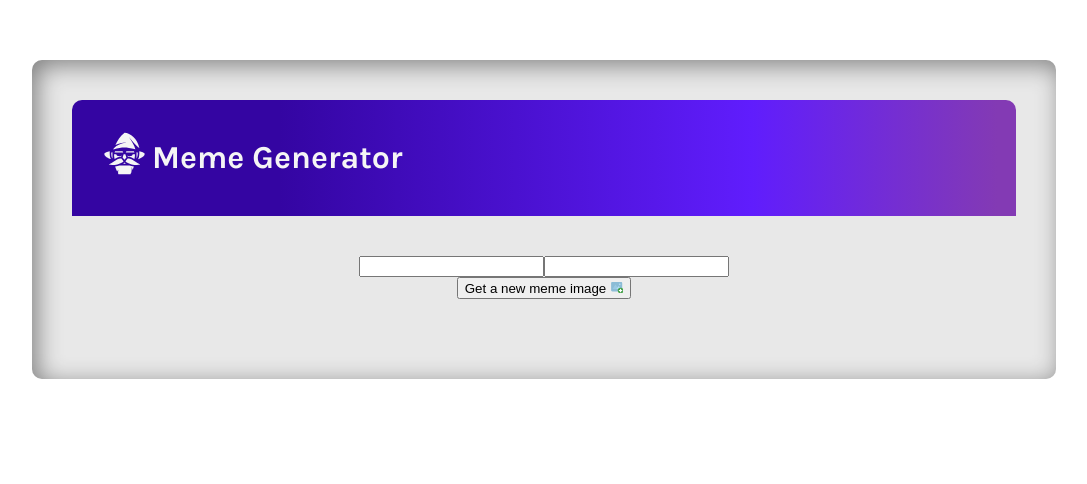
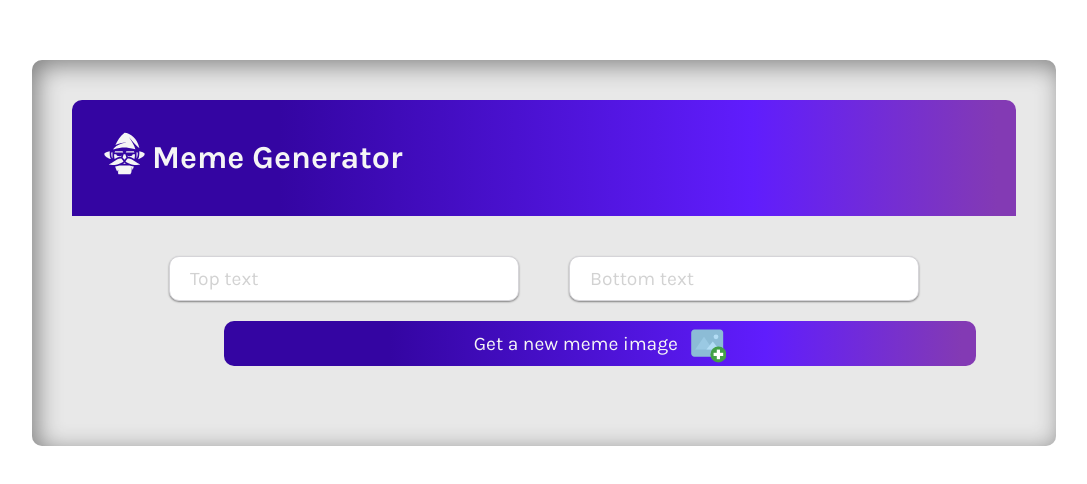
Before and after one commit to RaevenTech/meme-generator-UX-UI, a React (Create React App) app in the folder meme-generator/: page / in a window 1280 px wide. Shown: the part 140-624 px from the top of the page, without its empty margins (96-1183 px from the left). Built offline with nearby package versions, Linux system fonts and the light colour scheme.

Commit message:
form complete

```diff
--- a/meme-generator/src/components/form/Form.js
+++ b/meme-generator/src/components/form/Form.js
@@ -6,12 +6,21 @@ const Form = () => {
     return (
         <form className={styles.form_container}>
             {" "}
-            <div>
-                <input type="text" className={styles.inputs} />
-                <input type="text" className={styles.inputs} />
+            <div className={styles.inputs}>
+                <input
+                    type="text"
+                    className={styles.input}
+                    placeholder="Top text"
+                />
+                <input
+                    type="text"
+                    className={styles.input}
+                    placeholder="Bottom text"
+                />
             </div>
-            <button>
-                Get a new meme image <FcAddImage />
+            <button className={styles.image_btn}>
+                <span className={styles.btn_txt}>Get a new meme image</span>{" "}
+                <FcAddImage className={styles.btn_icon} />
             </button>
         </form>
     );
--- a/meme-generator/src/components/form/form.module.css
+++ b/meme-generator/src/components/form/form.module.css
@@ -1,3 +1,49 @@
 .form_container {
     padding:40px;
+
 }
+.inputs {
+    display: flex;
+    justify-content: center;
+    gap:50px;
+    margin-bottom: 20px;
+}
+.input {
+    font-family: karla;
+    box-sizing: border-box;
+    width: 350px;
+    height: 45px;
+    border-radius: 10px;
+    border: 1px solid #D5D4D8;
+    box-shadow: 0px 1px 2px gray;
+    padding-left: 20px;
+    font-size: 1.2em;
+}
+.input::placeholder {
+    color: rgb(210, 210, 210);
+}
+.input:focus {
+    outline: none;
+
+}
+.image_btn {
+    font-family: karla;
+    box-sizing: border-box;
+    display: flex;
+    justify-content: center;
+    align-items: center;
+    color: whitesmoke;
+    width: 752px;
+    height: 45px;
+    border-radius: 10px;
+    border: none;
+    background: var(--gradient);
+    font-size: 1.2em;
+    margin-left: 112px;
+    cursor: pointer;
+}
+.btn_icon {
+    font-size: 40px;
+    margin-left: 10px;
+    font-size: 2em;
+}
```
